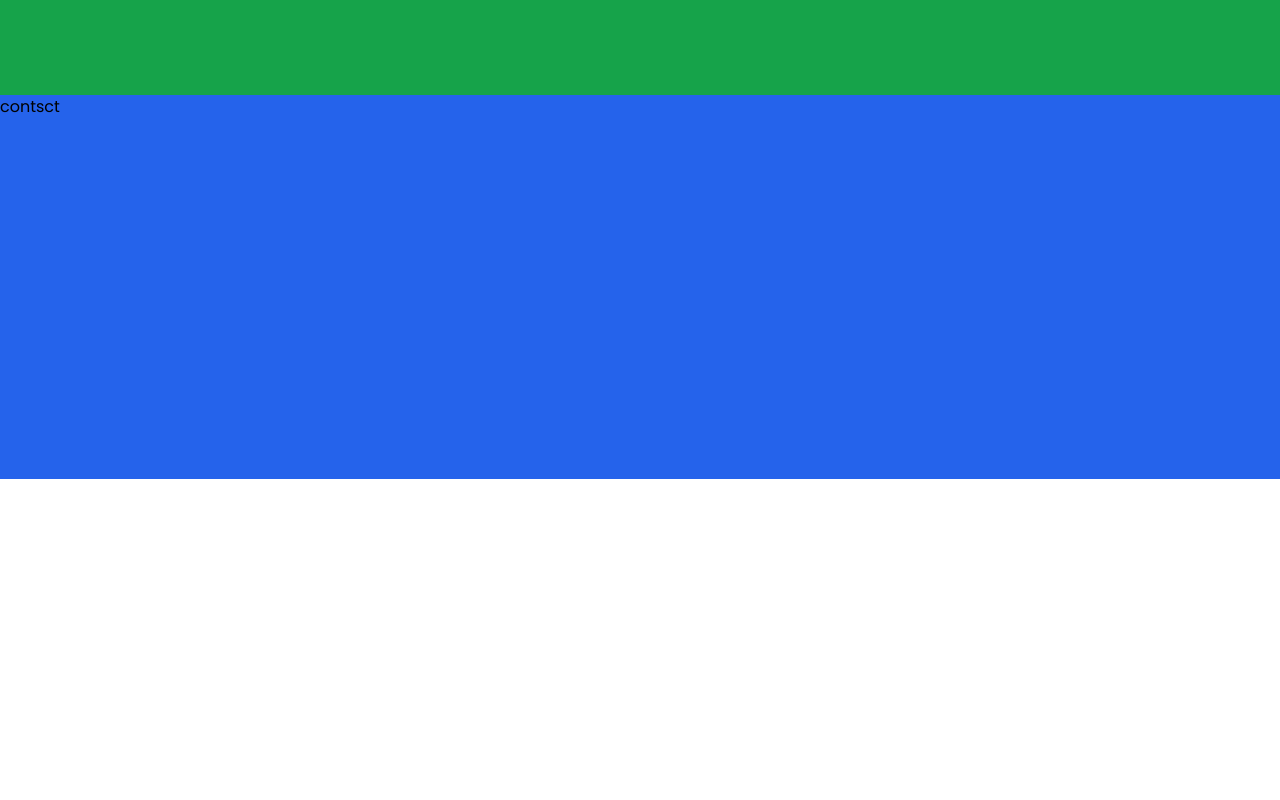
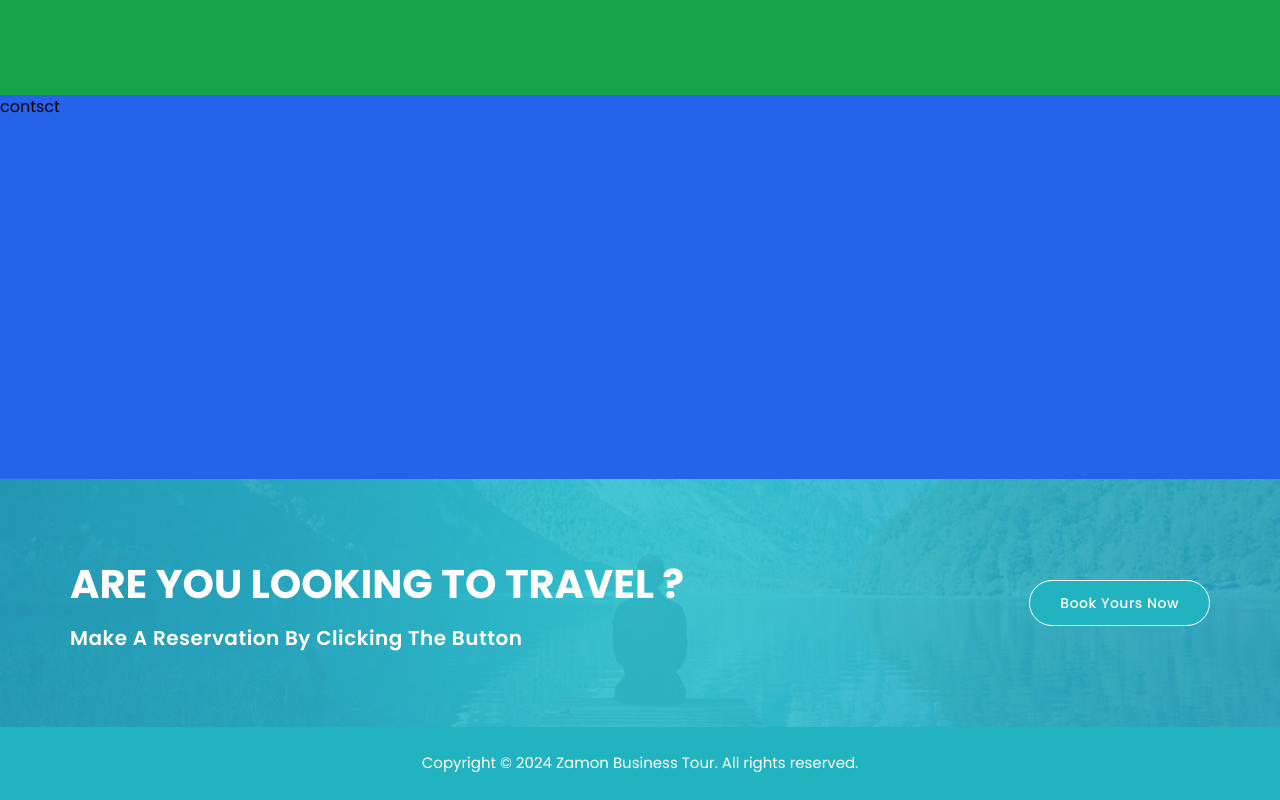
Before and after one commit to asrorovuz/tour, a React (Vite) app: page / in a window 1280 px wide. Shown: the part 2307-3107 px from the top of the page. Before the commit the page ends 2786 px from the top, so only its background shows below. Built offline with nearby package versions, Linux system fonts and the light colour scheme.

Commit message:
add footer

```diff
--- a/src/components/App.tsx
+++ b/src/components/App.tsx
@@ -1,5 +1,6 @@
 import About from "./about/about";
 import Contact from "./contact/contact";
+import Footer from "./footer/footer";
 import Home from "./home/home";
 import Navbar from "./navbar/navbar";
 import SupportVisa from "./support-visa/support-visa";
@@ -18,7 +19,9 @@ function App() {
         <About />
         <Contact />
       </main>
-      <footer></footer>
+      <footer>
+        <Footer/>
+      </footer>
     </>
   );
 }
--- a/src/components/contact/contact.tsx
+++ b/src/components/contact/contact.tsx
@@ -2,7 +2,7 @@
 
 const Contact = () => {
   return (
-    <div id="contact" className="h-96 bg-blue-600">contsct</div>
+    <div id="contacts" className="h-96 bg-blue-600">contsct</div>
   )
 }
 
--- /dev/null
+++ b/src/components/footer/footer.tsx
@@ -0,0 +1,40 @@
+import { Link } from "react-scroll";
+
+const Footer = () => {
+  return (
+    <div>
+      <div className="bg-[url('./src/assets/images/cta-bg.jpg')] py-[75px] bg-cover bg-center bg-no-repeat">
+        <div className="container mx-auto">
+          <div className="flex justify-between items-center">
+            <div className="text-white">
+              <h2 className="uppercase text-[40px] mb-[10px] font-bold">
+                ARE YOU LOOKING TO TRAVEL ?
+              </h2>
+              <h4 className="capitalize text-xl font-semibold tracking-[0.5px]">
+                Make A Reservation By Clicking The Button
+              </h4>
+            </div>
+            <div>
+              <Link
+                to="contacts"
+                className="capitalize border border-white text-white text-[14px] tracking-[0.5px] py-3 px-[30px] font-medium rounded-[25px] cursor-pointer bg-gren-blue hover:bg-white hover:text-gren-blue"
+              >
+                book yours now
+              </Link>
+            </div>
+          </div>
+        </div>
+      </div>
+
+      <div className="text-center py-[25px] bg-[#22b3c1] text-white text-[15px]">
+        Copyright © 2024{" "}
+        <Link to={"home"} smooth>
+          Zamon Business Tour
+        </Link>
+        . All rights reserved.
+      </div>
+    </div>
+  );
+};
+
+export default Footer;
--- a/src/components/tours/tours.tsx
+++ b/src/components/tours/tours.tsx
@@ -21,7 +21,7 @@ const Tours = () => {
   const swiper = useRef(null);
 
   return (
-    <div id="tour" className="py-[70px] border-b">
+    <div id="tours" className="py-[70px] border-b">
       <div className="container mx-auto">
         <div className="max-w-[60%] text-center mx-auto mb-20">
           <h2 className="mb-5 text-3xl font-bold capitalize text-link-text">
```
Also changed, not shown: src/assets/images/cta-bg.jpg (added).
